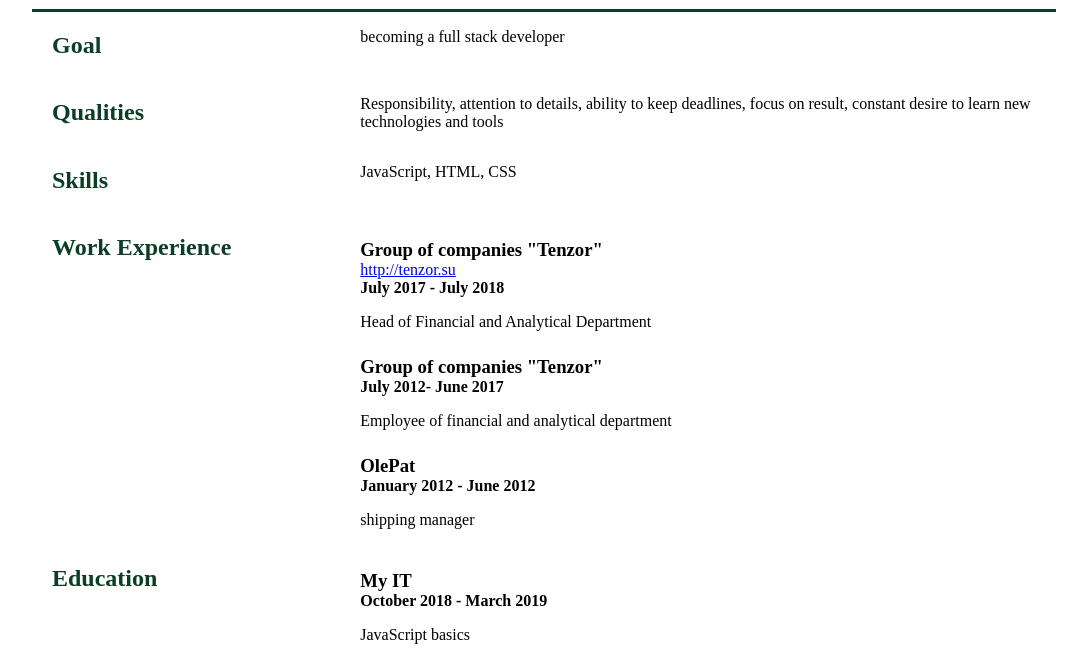
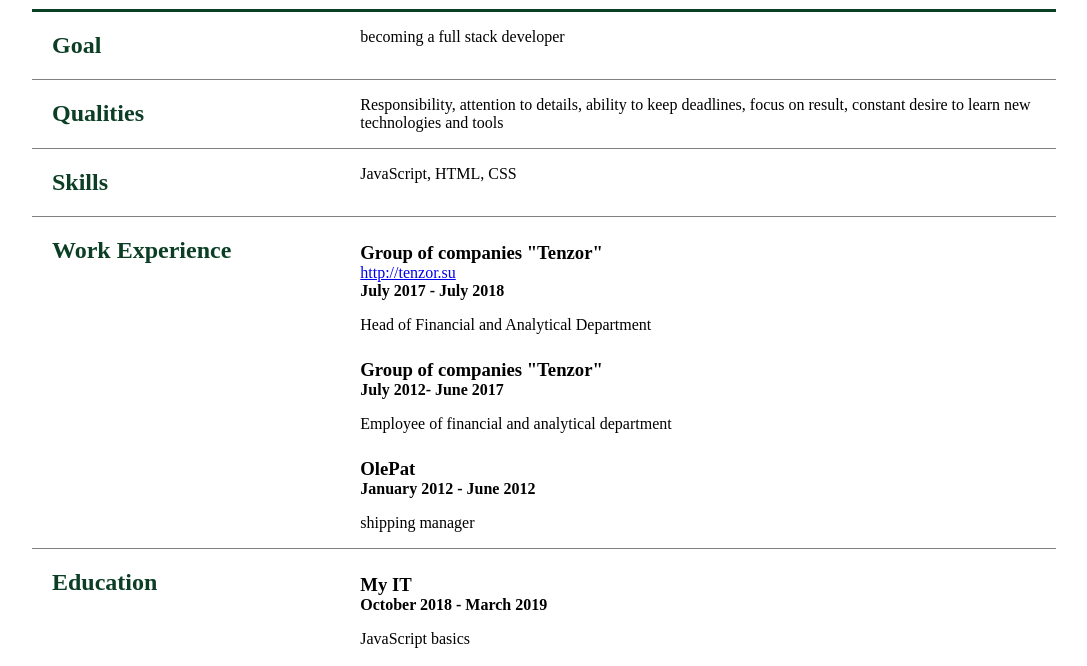
Before and after one commit to olyashepko/rsschool-2019Q1-cv, a plain HTML site: page index.html in a window 1280 px wide. Shown: the part 111-777 px from the top of the page, without its empty margins (96-1183 px from the left). Drawn offline with Linux system fonts and the light colour scheme.

Commit message:
feat[style.css]: add border between points

```diff
--- a/style.css
+++ b/style.css
@@ -43,6 +43,10 @@ wrapper {
 }
 .section-content {
   flex:724px;
+
+}
+.point {
+  border-bottom: 1px solid grey;
 }
 .section-content h3 {
   margin: 25px 0px 0px;
```
